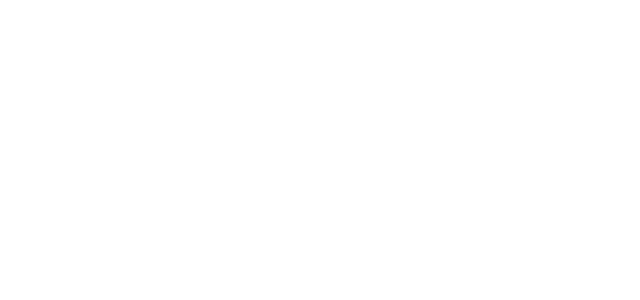
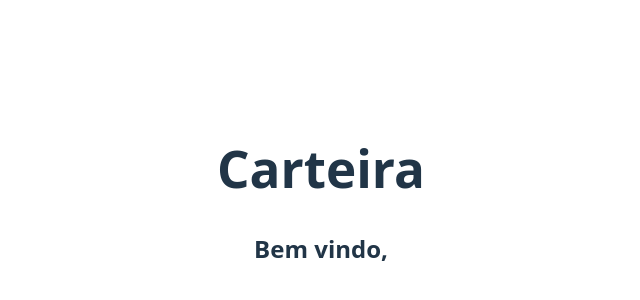
Before and after one commit to kleber-ar/wallet, a React (Vite) app: page /carteira in a window 1280 px wide. Before the commit this address had no page. Shown: the part 204-504 px from the top of the page, without its empty margins (319-959 px from the left). Built offline with nearby package versions, Linux system fonts and the light colour scheme.

Commit message:
feat: create REDUX(actions,reducers,store) for email

```diff
--- a/src/App.tsx
+++ b/src/App.tsx
@@ -1,13 +1,14 @@
 import { Route, Routes } from 'react-router-dom'
 import './App.css'
 import Login from './pages/Login'
+import Carteira from './pages/Carteira'
 
 function App() {
 
   return (
     <Routes>
       <Route path='/' element={<Login />} />
-      {/*<Route path='/carteira' element={<Carteira />} />*/}
+      <Route path='/carteira' element={<Carteira />} />
     </Routes>
   )
 }
--- a/src/main.tsx
+++ b/src/main.tsx
@@ -2,9 +2,13 @@ import { createRoot } from 'react-dom/client'
 import './index.css'
 import App from './App.tsx'
 import { BrowserRouter } from 'react-router-dom'
+import { Provider } from 'react-redux'
+import store from './redux/index.ts'
 
 createRoot(document.getElementById('root')!).render(
-  <BrowserRouter>
-    <App />
-  </BrowserRouter>,
+  <Provider store={store}>
+    <BrowserRouter>
+      <App />
+    </BrowserRouter>
+  </Provider>
 )
--- /dev/null
+++ b/src/pages/Carteira.tsx
@@ -0,0 +1,13 @@
+import { useSelector } from "react-redux";
+import type { RootSatet } from "../redux/reducers";
+
+export default function Carteira() {
+  const email = useSelector((state: RootSatet) => state.user.email);
+
+  return (
+    <div>
+      <h1>Carteira</h1>
+      <h2>Bem vindo, {email}</h2>
+    </div>
+  );
+}
--- a/src/pages/Login.tsx
+++ b/src/pages/Login.tsx
@@ -1,11 +1,14 @@
 import { useState } from "react";
+import { useDispatch } from "react-redux";
 import { useNavigate } from "react-router-dom";
+import { setEmail } from "../redux/actions";
 
 
 export default function Login() {
-  const [email, setEmail] = useState('');
+  const [email, setEmailInput] = useState('');
   const [password, setpassword] = useState('');
   const navigate = useNavigate();
+  const dispatch = useDispatch();
 
   const isEmailValid = /^[^\s@]+@[^\s@]+\.[^\s@]+$/.test(email);
   const isPasswordValid = password.length >= 6;
@@ -14,6 +17,7 @@ export default function Login() {
   function handleSubmit(e: React.FormEvent) {
     e.preventDefault();
     if (isFormValid) {
+      dispatch(setEmail(email));
       navigate('/carteira')
     }
   }
@@ -25,7 +29,7 @@ export default function Login() {
           type="email"
           placeholder="E-mail"
           value={email}
-          onChange={(e) => setEmail(e.target.value)}
+          onChange={(e) => setEmailInput(e.target.value)}
         />
         <input
           type="password"
--- /dev/null
+++ b/src/redux/actions/index.ts
@@ -0,0 +1,9 @@
+
+export const SET_EMAIL = 'SET_EMAIL';
+
+export function setEmail(email: string) {
+  return {
+    type: SET_EMAIL,
+    payload: email,
+  };
+}
--- /dev/null
+++ b/src/redux/index.ts
@@ -0,0 +1,6 @@
+import { legacy_createStore as createStore } from "@reduxjs/toolkit";
+import rootReducer from "./reducers";
+
+const store = createStore(rootReducer);
+
+export default store;
--- /dev/null
+++ b/src/redux/reducers/index.ts
@@ -0,0 +1,10 @@
+import { combineReducers } from "@reduxjs/toolkit";
+import user from "./user";
+
+const rootReducer = combineReducers({
+  user,
+});
+
+export default rootReducer;
+
+export type RootSatet = ReturnType<typeof rootReducer>;
--- /dev/null
+++ b/src/redux/reducers/user.ts
@@ -0,0 +1,23 @@
+import { SET_EMAIL } from "../actions";
+
+export type UserStateType = {
+  email: string;
+}
+
+const initialState: UserStateType = {
+  email: "",
+}
+
+export type UserAction = {
+  type: typeof SET_EMAIL;
+  payload: string;
+}
+
+export default function userReducer(state = initialState, action: UserAction): UserStateType {
+  switch (action.type) {
+    case SET_EMAIL:
+      return { ...state, email: action.payload };
+    default:
+      return state;
+  }
+}
```
